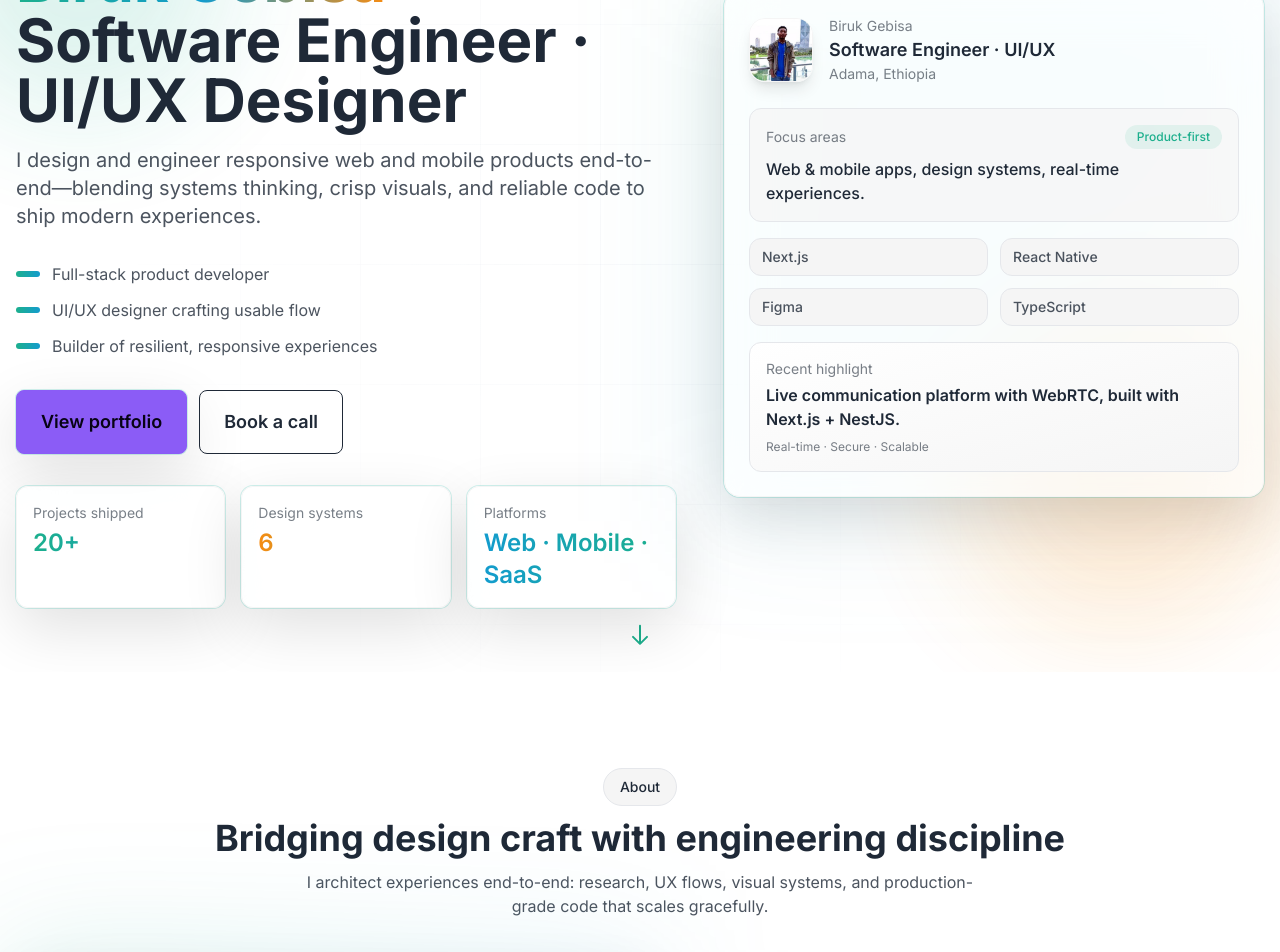
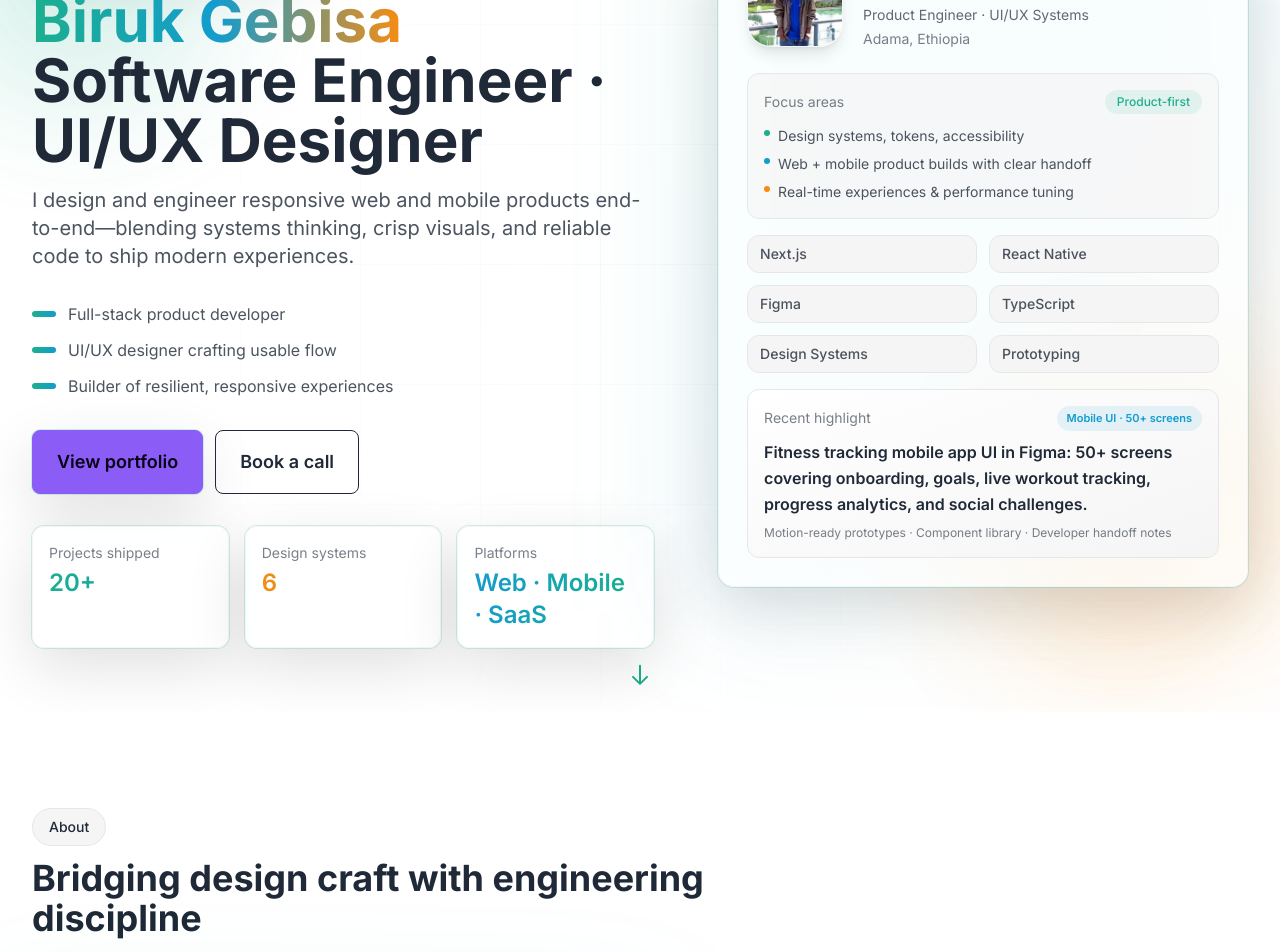
Before and after one commit to BrookGT/personal_portfolio, a Next.js app: page / in a window 1280 px wide. Shown: the part 280-1232 px from the top of the page. Built offline with nearby package versions, Linux system fonts and the light colour scheme.

Commit message:
Refactor layout components to use container-shell class for consistent styling and enhance animations in Hero, About, Experience, Achievements, Contact, Projects, and Skills sections

```diff
--- a/src/app/globals.css
+++ b/src/app/globals.css
@@ -72,6 +72,10 @@
         @apply container mx-auto px-4 sm:px-6 lg:px-8;
     }
 
+    .container-shell {
+        @apply max-w-7xl mx-auto px-4 sm:px-6 lg:px-8;
+    }
+
     .glass-panel {
         @apply bg-base-100/70 backdrop-blur-xl border border-base-200 shadow-xl;
     }
--- a/src/components/About.tsx
+++ b/src/components/About.tsx
@@ -16,14 +16,21 @@ const focusAreas = [
 
 export default function About() {
     return (
-        <section id="about" className="section-padding bg-base-100">
-            <div className="container mx-auto px-4">
-                <div className="text-center mb-12 space-y-3">
-                    <p className="pill mx-auto">About</p>
+        <motion.section
+            id="about"
+            className="section-padding bg-base-100"
+            initial={{ opacity: 0, y: 26 }}
+            whileInView={{ opacity: 1, y: 0 }}
+            viewport={{ once: false, amount: 0.3 }}
+            transition={{ duration: 0.65, ease: "easeOut" }}
+        >
+            <div className="container-shell">
+                <div className="mb-12 space-y-3 text-left max-w-3xl mx-auto lg:mx-0">
+                    <p className="pill w-fit">About</p>
                     <h2 className="text-3xl md:text-4xl font-display font-bold">
                         Bridging design craft with engineering discipline
                     </h2>
-                    <p className="text-base-content/80 max-w-2xl mx-auto">
+                    <p className="text-base-content/80 max-w-2xl">
                         I architect experiences end-to-end: research, UX flows,
                         visual systems, and production-grade code that scales
                         gracefully.
@@ -80,22 +87,29 @@ export default function About() {
 
                         <div className="space-y-3">
                             {highlights.map((item) => (
-                                <div
+                                <motion.div
                                     key={item}
+                                    whileHover={{ y: -3, scale: 1.01 }}
                                     className="flex items-center gap-3 rounded-xl bg-base-200 px-4 py-3 border border-base-300"
                                 >
                                     <span className="h-2 w-2 rounded-full bg-primary" />
                                     <p className="text-base text-base-content/80">
                                         {item}
                                     </p>
-                                </div>
+                                </motion.div>
                             ))}
                         </div>
 
                         <div className="grid sm:grid-cols-3 gap-4">
                             {focusAreas.map((focus) => (
-                                <div
+                                <motion.div
                                     key={focus.title}
+                                    whileHover={{ y: -4, scale: 1.02 }}
+                                    transition={{
+                                        type: "spring",
+                                        stiffness: 220,
+                                        damping: 18,
+                                    }}
                                     className="glass-panel rounded-xl p-4 border border-base-200 shadow-ring"
                                 >
                                     <p className="text-sm text-primary font-semibold">
@@ -104,12 +118,12 @@ export default function About() {
                                     <p className="text-sm text-base-content/70 mt-2">
                                         {focus.detail}
                                     </p>
-                                </div>
+                                </motion.div>
                             ))}
                         </div>
                     </motion.div>
                 </div>
             </div>
-        </section>
+        </motion.section>
     );
 }
--- a/src/components/Achievements.tsx
+++ b/src/components/Achievements.tsx
@@ -35,7 +35,7 @@ const dsaTopics = [
 export default function Achievements() {
     return (
         <section id="achievements" className="section-padding bg-base-100">
-            <div className="container mx-auto px-4">
+            <div className="container-shell">
                 <motion.div
                     initial={{ opacity: 0, y: 20 }}
                     whileInView={{ opacity: 1, y: 0 }}
--- a/src/components/Contact.tsx
+++ b/src/components/Contact.tsx
@@ -54,7 +54,7 @@ const socialLinks = [
 export default function Contact() {
     return (
         <section id="contact" className="section-padding bg-base-100">
-            <div className="container mx-auto px-4">
+            <div className="container-shell">
                 <motion.div
                     initial={{ opacity: 0, y: 20 }}
                     whileInView={{ opacity: 1, y: 0 }}
--- a/src/components/Experience.tsx
+++ b/src/components/Experience.tsx
@@ -27,14 +27,21 @@ const experiences = [
 
 export default function Experience() {
     return (
-        <section id="experience" className="section-padding bg-base-200">
-            <div className="container mx-auto px-4">
-                <div className="text-center mb-12 space-y-3">
-                    <p className="pill mx-auto">Experience</p>
+        <motion.section
+            id="experience"
+            className="section-padding bg-base-200"
+            initial={{ opacity: 0, y: 30 }}
+            whileInView={{ opacity: 1, y: 0 }}
+            viewport={{ once: false, amount: 0.3 }}
+            transition={{ duration: 0.65, ease: "easeOut" }}
+        >
+            <div className="container-shell">
+                <div className="mb-12 space-y-3 text-left max-w-3xl mx-auto lg:mx-0">
+                    <p className="pill w-fit">Experience</p>
                     <h2 className="text-3xl md:text-4xl font-display font-bold">
                         Where design, code, and delivery meet
                     </h2>
-                    <p className="text-base-content/80 max-w-2xl mx-auto">
+                    <p className="text-base-content/80 max-w-2xl">
                         Practical roles blending UX strategy, prototyping, and
                         production engineering.
                     </p>
@@ -67,7 +74,15 @@ export default function Experience() {
                                 <div
                                     className={`md:w-1/2 ${index % 2 === 0 ? "md:pr-8" : "md:pl-8"}`}
                                 >
-                                    <div className="glass-panel rounded-2xl p-6 shadow-ring">
+                                    <motion.div
+                                        whileHover={{ y: -4, scale: 1.01 }}
+                                        transition={{
+                                            type: "spring",
+                                            stiffness: 220,
+                                            damping: 20,
+                                        }}
+                                        className="glass-panel rounded-2xl p-6 shadow-ring"
+                                    >
                                         <div className="flex items-center justify-between mb-3">
                                             <h3 className="text-xl font-semibold text-base-content">
                                                 {experience.title}
@@ -94,13 +109,13 @@ export default function Experience() {
                                                 ),
                                             )}
                                         </ul>
-                                    </div>
+                                    </motion.div>
                                 </div>
                             </motion.div>
                         ))}
                     </div>
                 </div>
             </div>
-        </section>
+        </motion.section>
     );
 }
--- a/src/components/Hero.tsx
+++ b/src/components/Hero.tsx
@@ -8,6 +8,24 @@ const heroBadges = [
     "UI/UX designer crafting usable flow",
     "Builder of resilient, responsive experiences",
 ];
+
+const heroContainer = {
+    hidden: { opacity: 0, y: 20 },
+    visible: {
+        opacity: 1,
+        y: 0,
+        transition: { duration: 0.6, ease: "easeOut", staggerChildren: 0.08 },
+    },
+};
+
+const heroItem = {
+    hidden: { opacity: 0, y: 16 },
+    visible: {
+        opacity: 1,
+        y: 0,
+        transition: { duration: 0.5, ease: "easeOut" },
+    },
+};
 
 const stats = [
     {
@@ -30,22 +48,37 @@ export default function Hero() {
     };
 
     return (
-        <section className="relative min-h-[90vh] flex items-center overflow-hidden">
+        <motion.section
+            className="relative min-h-[90vh] flex items-start overflow-hidden pt-10"
+            initial={{ opacity: 0, y: 24 }}
+            whileInView={{ opacity: 1, y: 0 }}
+            viewport={{ once: false, amount: 0.35 }}
+            transition={{ duration: 0.7, ease: "easeOut" }}
+        >
             <div className="absolute inset-0 opacity-80">
                 <div className="absolute -left-16 top-10 h-72 w-72 rounded-full bg-primary/20 blur-3xl" />
                 <div className="absolute right-0 bottom-10 h-80 w-80 rounded-full bg-accent/20 blur-3xl" />
                 <div className="absolute inset-0 grid-lines" />
             </div>
 
-            <div className="container mx-auto px-4 relative z-10 pt-24 pb-16">
-                <div className="grid lg:grid-cols-[1.1fr_0.9fr] gap-12 items-center">
-                    <div className="space-y-8">
-                        <div className="pill w-fit shadow-ring">
+            <div className="container-shell relative z-10 pt-24 pb-16">
+                <div className="grid lg:grid-cols-[1.08fr_0.92fr] gap-12 lg:gap-14 xl:gap-16 items-start">
+                    <motion.div
+                        variants={heroContainer}
+                        initial="hidden"
+                        whileInView="visible"
+                        viewport={{ once: true, amount: 0.6 }}
+                        className="space-y-8"
+                    >
+                        <motion.div
+                            variants={heroItem}
+                            className="pill w-fit shadow-ring"
+                        >
                             <span className="w-2 h-2 rounded-full bg-green-500 animate-pulse" />
                             Shipping thoughtful digital products
-                        </div>
+                        </motion.div>
 
-                        <div className="space-y-4">
+                        <motion.div variants={heroItem} className="space-y-4">
                             <h1 className="text-4xl sm:text-5xl lg:text-6xl font-display font-bold leading-tight">
                                 <span className="bg-clip-text text-transparent bg-gradient-to-r from-primary via-secondary to-accent">
                                     Biruk Gebisa
@@ -59,21 +92,25 @@ export default function Hero() {
                                 crisp visuals, and reliable code to ship modern
                                 experiences.
                             </p>
-                        </div>
+                        </motion.div>
 
-                        <div className="space-y-3">
+                        <motion.div variants={heroItem} className="space-y-3">
                             {heroBadges.map((item) => (
-                                <div
+                                <motion.div
                                     key={item}
                                     className="flex items-center gap-3 text-base text-base-content/80"
+                                    whileHover={{ x: 4 }}
                                 >
                                     <span className="h-1.5 w-6 rounded-full bg-gradient-to-r from-primary to-secondary" />
                                     {item}
-                                </div>
+                                </motion.div>
                             ))}
-                        </div>
+                        </motion.div>
 
-                        <div className="flex flex-col sm:flex-row gap-3">
+                        <motion.div
+                            variants={heroItem}
+                            className="flex flex-col sm:flex-row gap-3"
+                        >
                             <motion.button
                                 whileHover={{ scale: 1.03, y: -2 }}
                                 whileTap={{ scale: 0.98 }}
@@ -90,12 +127,21 @@ export default function Hero() {
                             >
                                 Book a call
                             </motion.button>
-                        </div>
+                        </motion.div>
 
-                        <div className="grid sm:grid-cols-3 gap-4">
+                        <motion.div
+                            variants={heroItem}
+                            className="grid sm:grid-cols-3 gap-4"
+                        >
                             {stats.map((stat) => (
-                                <div
+                                <motion.div
                                     key={stat.label}
+                                    whileHover={{ y: -6, scale: 1.02 }}
+                                    transition={{
+                                        type: "spring",
+                                        stiffness: 220,
+                                        damping: 18,
+                                    }}
                                     className="p-4 rounded-xl glass-panel shadow-ring relative overflow-hidden"
                                 >
                                     <div className="absolute inset-0 bg-gradient-to-br opacity-20" />
@@ -107,16 +153,28 @@ export default function Hero() {
                                     >
                                         {stat.value}
                                     </p>
-                                </div>
+                                </motion.div>
                             ))}
-                        </div>
-                    </div>
+                        </motion.div>
+                    </motion.div>
 
-                    <div className="relative">
+                    <motion.div
+                        variants={heroContainer}
+                        initial="hidden"
+                        whileInView="visible"
+                        viewport={{ once: true, amount: 0.5 }}
+                        className="relative"
+                        whileHover={{ y: -6 }}
+                        transition={{
+                            type: "spring",
+                            stiffness: 200,
+                            damping: 18,
+                        }}
+                    >
                         <div className="absolute -inset-6 bg-gradient-to-br from-primary/10 via-secondary/10 to-accent/10 blur-3xl" />
-                        <div className="relative glass-panel rounded-2xl p-6 shadow-ring">
-                            <div className="flex items-center gap-4 mb-6">
-                                <div className="relative h-16 w-16 rounded-2xl overflow-hidden border border-base-200 shadow-lg">
+                        <div className="relative glass-panel rounded-2xl p-7 shadow-ring">
+                            <div className="flex items-center gap-5 mb-6">
+                                <div className="relative h-24 w-24 rounded-3xl overflow-hidden border border-base-200 shadow-lg">
                                     <Image
                                         src="/assets/photo6.jpg"
                                         alt="Biruk GT"
@@ -125,12 +183,15 @@ export default function Hero() {
                                         priority
                                     />
                                 </div>
-                                <div>
+                                <div className="space-y-1">
                                     <p className="text-sm text-base-content/60">
+                                        Biruk GT
+                                    </p>
+                                    <p className="text-lg font-semibold">
                                         Biruk Gebisa
                                     </p>
-                                    <p className="text-lg font-semibold">
-                                        Software Engineer · UI/UX
+                                    <p className="text-sm text-base-content/70">
+                                        Product Engineer · UI/UX Systems
                                     </p>
                                     <p className="text-sm text-base-content/60">
                                         Adama, Ethiopia
@@ -148,10 +209,23 @@ export default function Hero() {
                                             Product-first
                                         </span>
                                     </div>
-                                    <p className="text-base font-medium mt-2">
-                                        Web & mobile apps, design systems,
-                                        real-time experiences.
-                                    </p>
+                                    <ul className="mt-3 space-y-2 text-sm text-base-content/80">
+                                        <li className="flex items-start gap-2">
+                                            <span className="mt-1 h-1.5 w-1.5 rounded-full bg-primary" />
+                                            Design systems, tokens,
+                                            accessibility
+                                        </li>
+                                        <li className="flex items-start gap-2">
+                                            <span className="mt-1 h-1.5 w-1.5 rounded-full bg-secondary" />
+                                            Web + mobile product builds with
+                                            clear handoff
+                                        </li>
+                                        <li className="flex items-start gap-2">
+                                            <span className="mt-1 h-1.5 w-1.5 rounded-full bg-accent" />
+                                            Real-time experiences & performance
+                                            tuning
+                                        </li>
+                                    </ul>
                                 </div>
 
                                 <div className="grid grid-cols-2 gap-3">
@@ -160,6 +234,8 @@ export default function Hero() {
                                         "React Native",
                                         "Figma",
                                         "TypeScript",
+                                        "Design Systems",
+                                        "Prototyping",
                                     ].map((tag) => (
                                         <div
                                             key={tag}
@@ -171,20 +247,28 @@ export default function Hero() {
                                 </div>
 
                                 <div className="rounded-xl border border-base-300 p-4 bg-gradient-to-br from-base-100 to-base-200">
-                                    <p className="text-sm text-base-content/60">
-                                        Recent highlight
-                                    </p>
-                                    <p className="text-base font-semibold mt-1 text-base-content">
-                                        Live communication platform with WebRTC,
-                                        built with Next.js + NestJS.
+                                    <div className="flex items-center justify-between">
+                                        <p className="text-sm text-base-content/60">
+                                            Recent highlight
+                                        </p>
+                                        <span className="text-[11px] px-2.5 py-1 rounded-full bg-secondary/10 text-secondary font-semibold">
+                                            Mobile UI · 50+ screens
+                                        </span>
+                                    </div>
+                                    <p className="text-base font-semibold mt-2 text-base-content leading-relaxed">
+                                        Fitness tracking mobile app UI in Figma:
+                                        50+ screens covering onboarding, goals,
+                                        live workout tracking, progress
+                                        analytics, and social challenges.
                                     </p>
                                     <p className="text-xs text-base-content/60 mt-2">
-                                        Real-time · Secure · Scalable
+                                        Motion-ready prototypes · Component
+                                        library · Developer handoff notes
                                     </p>
                                 </div>
                             </div>
                         </div>
-                    </div>
+                    </motion.div>
                 </div>
             </div>
             <motion.div
@@ -211,6 +295,6 @@ export default function Hero() {
                     </svg>
                 </motion.div>
             </motion.div>
-        </section>
+        </motion.section>
     );
 }
--- a/src/components/Projects.tsx
+++ b/src/components/Projects.tsx
@@ -201,7 +201,7 @@ export default function Projects() {
 
     return (
         <section id="projects" className="section-padding bg-base-100">
-            <div className="container mx-auto px-4">
+            <div className="container-shell">
                 <motion.div
                     initial={{ opacity: 0, y: 20 }}
                     whileInView={{ opacity: 1, y: 0 }}
@@ -231,6 +231,7 @@ export default function Projects() {
                             key={project.title}
                             variants={projectVariants}
                             whileHover="hover"
+                            whileTap={{ scale: 0.99 }}
                             className="group relative rounded-2xl overflow-hidden glass-panel shadow-ring"
                             onHoverStart={() => setHoveredProject(index)}
                             onHoverEnd={() => {
--- a/src/components/Skills.tsx
+++ b/src/components/Skills.tsx
@@ -72,7 +72,7 @@ const skills = [
 export default function Skills() {
     return (
         <section id="skills" className="section-padding bg-base-200">
-            <div className="container mx-auto px-4">
+            <div className="container-shell">
                 <div className="text-center mb-12 space-y-3">
                     <p className="pill mx-auto">Skills</p>
                     <h2 className="text-3xl md:text-4xl font-display font-bold">
```
